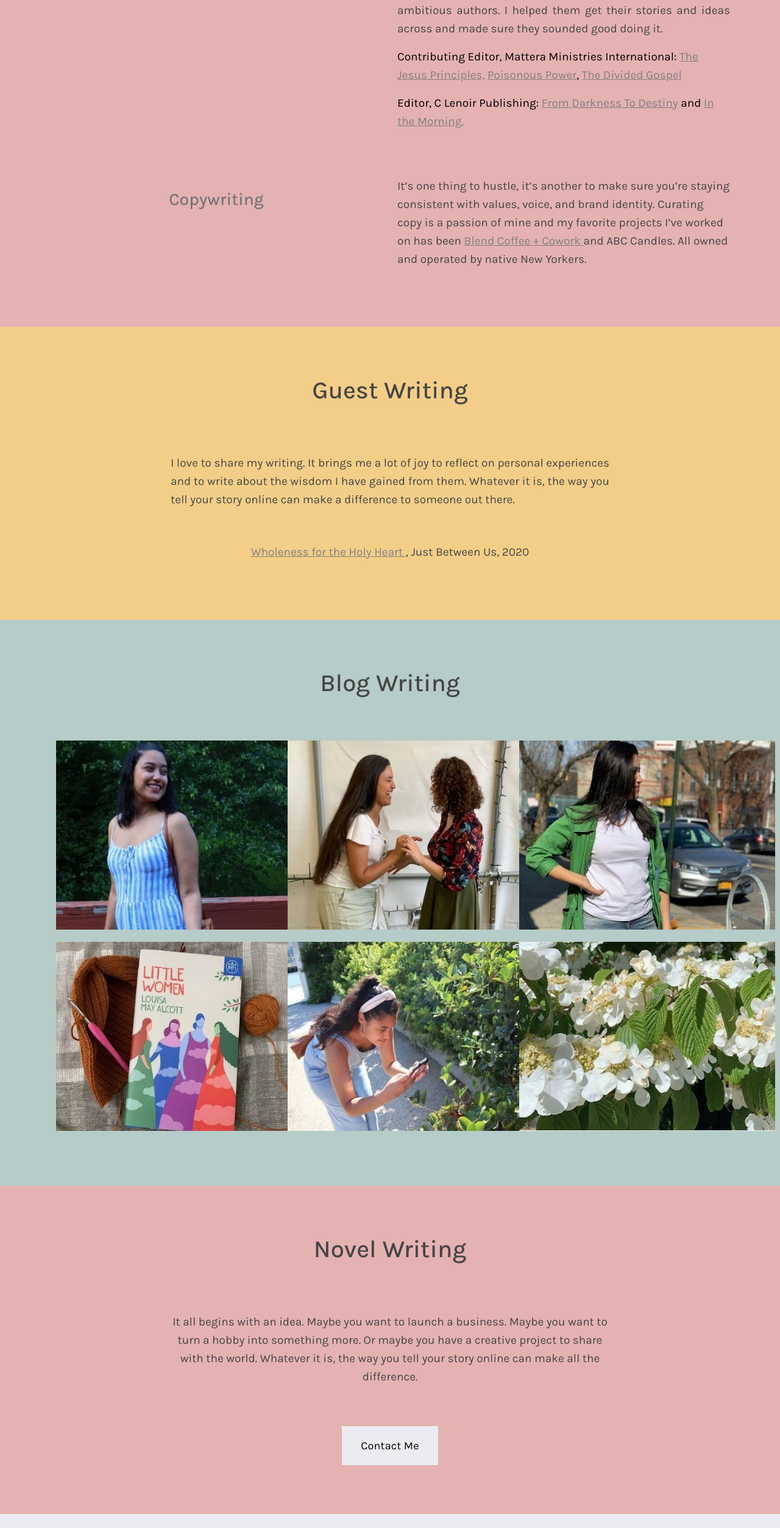
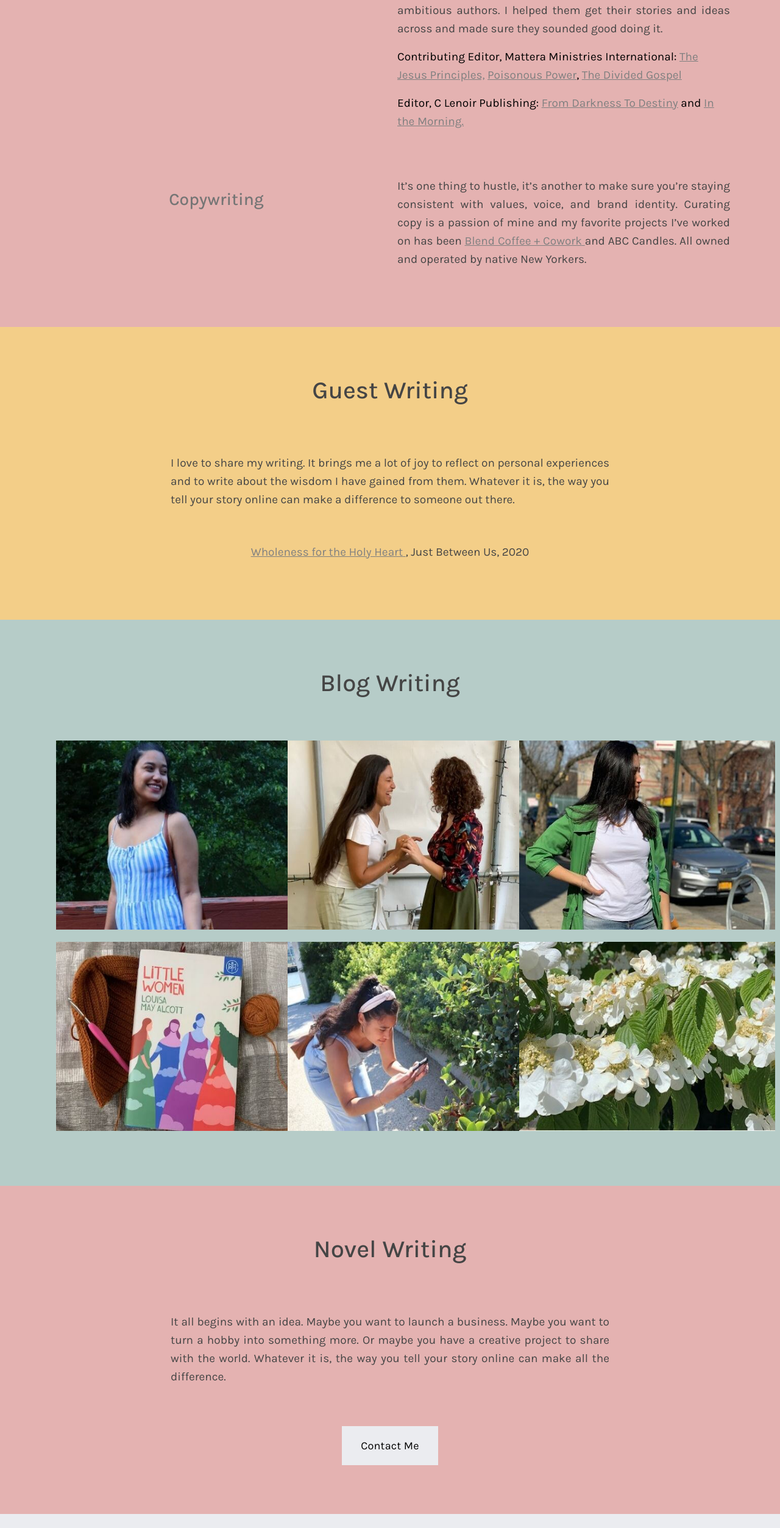
Before and after one commit to Kaitlyn-Lynette/Kathys-Portfolio, a React (Create React App) app: page /portfolio in a window 1280 px wide. Shown: the part 816-3321 px from the top of the page at 61% size. Built offline with nearby package versions, Linux system fonts and the light colour scheme.

Commit message:
justify more text

```diff
--- a/src/pages/BookEdits.js
+++ b/src/pages/BookEdits.js
@@ -60,10 +60,10 @@ const BookEdits = () => {
 
 
         <Row style={{ paddingTop: "60px", paddingBottom: "80px" }}>
-          <Col className="port-subtitle" md={6}>
+          <Col className="port-subtitle" md={6} >
             <h3>Copywriting</h3>
           </Col>
-          <Col md={6}>
+          <Col md={6} style={{textAlign: "justify"}}>
             <p>
               It’s one thing to hustle, it’s another to make sure you’re staying
               consistent with values, voice, and brand identity. Curating copy
--- a/src/pages/NovelWriting.js
+++ b/src/pages/NovelWriting.js
@@ -20,6 +20,7 @@ const NovelWriting = () => {
           <Col
             className="port-subtitle"
             md={{span: 8, offset: 2}}
+            style={{textAlign: "justify"}}
           >
             <p>It all begins with an idea. Maybe you want to launch a business. Maybe you want to turn a hobby into something more. Or maybe you have a creative project to share with the world. Whatever it is, the way you tell your story online can make all the difference.</p>
           </Col>
```
